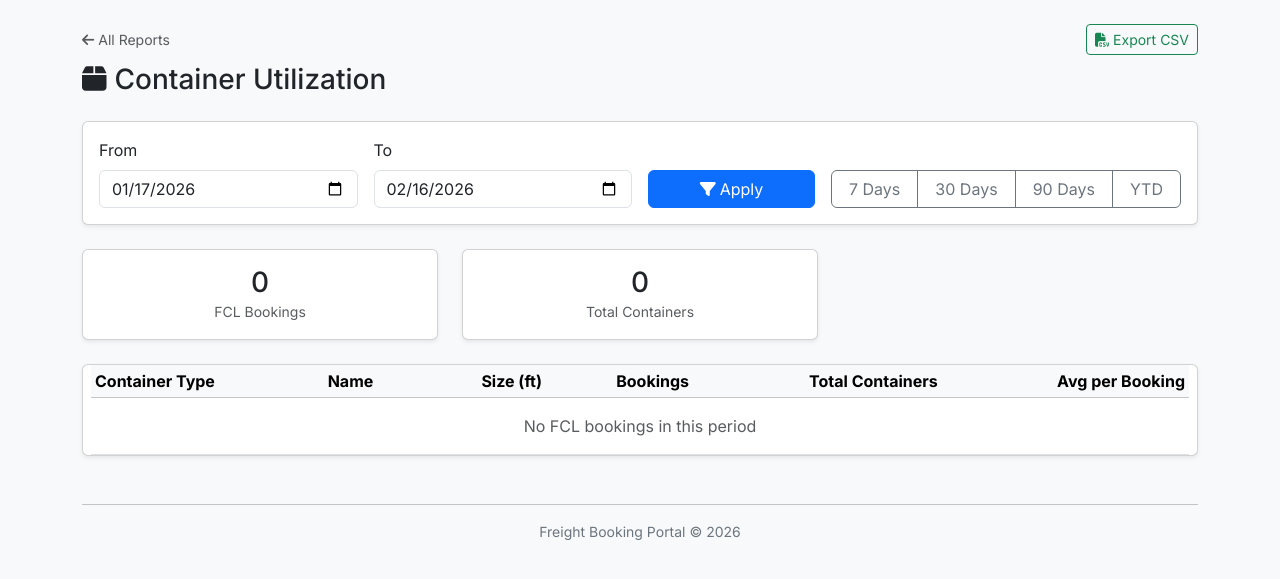
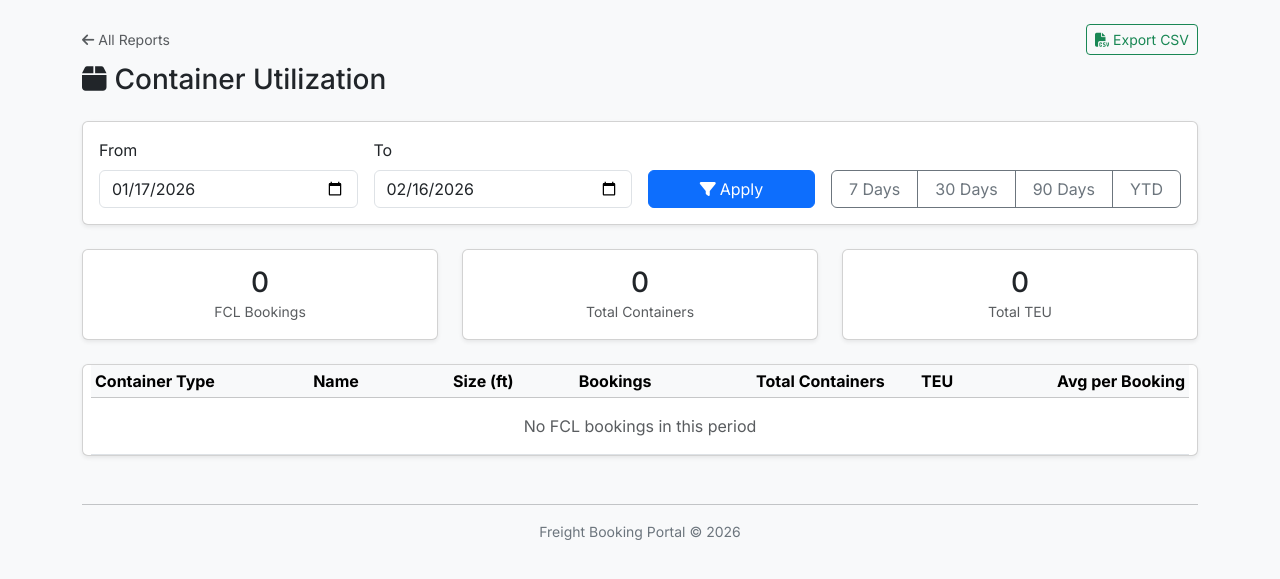
Before and after one commit to WingZero4/freight-booking-system, a Django app: page /ops/reports/container-utilization/ in a window 1280 px wide. Shown: the part 56-635 px from the top of the page. Run offline with Django 5.2, Linux system fonts and the light colour scheme; the visitor is signed in with stand-in values (Sample User, id 1); data that the repository does not hold is empty; parts of the project's set-up code (start-up, migrations or seed data) failed here and were passed over; some libraries are stand-ins or nearby versions.

Commit message:
Add TEU count to route analysis and container utilization reports
Both reports now calculate and display TEU (Twenty-foot Equivalent Units)
based on container_count * container_type.size_ft / 20. Route analysis
shows total containers and TEU per route. Container utilization shows
TEU per container type with grand total in summary cards. CSV exports
include the new columns.

Co-Authored-By: Claude Opus 4.6 <noreply@anthropic.com>

```diff
--- a/backend/bookings/report_views.py
+++ b/backend/bookings/report_views.py
@@ -2,7 +2,8 @@ import csv
 from datetime import timedelta, date as date_type
 
 from django.contrib.auth.decorators import login_required
-from django.db.models import Count, Avg, Sum, F, Q
+from django.db.models import Count, Avg, Sum, F, Q, Value, DecimalField
+from django.db.models.functions import Coalesce
 from django.db.models.functions import TruncMonth
 from django.http import HttpResponse
 from django.shortcuts import render, redirect
@@ -191,6 +192,11 @@ def ops_report_route_analysis(request):
         )
         .annotate(
             booking_count=Count('id'),
+            total_containers=Coalesce(Sum('container_count'), Value(0)),
+            total_teu=Coalesce(
+                Sum(F('container_count') * F('container_type__size_ft') / 20),
+                Value(0),
+            ),
             total_weight=Sum('total_weight_kg'),
             total_volume=Sum('total_volume_cbm'),
         )
@@ -200,12 +206,14 @@ def ops_report_route_analysis(request):
     if request.GET.get('format') == 'csv':
         response = _csv_response('route_analysis.csv')
         writer = csv.writer(response)
-        writer.writerow(['Origin Code', 'Origin Name', 'Dest Code', 'Dest Name', 'Bookings', 'Weight (kg)', 'Volume (CBM)'])
+        writer.writerow(['Origin Code', 'Origin Name', 'Dest Code', 'Dest Name',
+                         'Bookings', 'Containers', 'TEU', 'Weight (kg)', 'Volume (CBM)'])
         for row in data:
             writer.writerow([
                 row['origin_port__code'], row['origin_port__name'],
                 row['destination_port__code'], row['destination_port__name'],
-                row['booking_count'],
+                row['booking_count'], row['total_containers'],
+                row['total_teu'],
                 row['total_weight'] or 0, row['total_volume'] or 0,
             ])
         return response
@@ -313,6 +321,7 @@ def ops_report_container_utilization(request):
         .annotate(
             booking_count=Count('id'),
             total_containers=Sum('container_count'),
+            total_teu=Sum(F('container_count') * F('container_type__size_ft') / 20),
             avg_per_booking=Avg('container_count'),
         )
         .order_by('-total_containers')
@@ -321,17 +330,19 @@ def ops_report_container_utilization(request):
     totals = fcl_bookings.aggregate(
         total_bookings=Count('id'),
         grand_containers=Sum('container_count'),
+        grand_teu=Sum(F('container_count') * F('container_type__size_ft') / 20),
     )
 
     if request.GET.get('format') == 'csv':
         response = _csv_response('container_utilization.csv')
         writer = csv.writer(response)
-        writer.writerow(['Container Type', 'Name', 'Size (ft)', 'Bookings', 'Total Containers', 'Avg per Booking'])
+        writer.writerow(['Container Type', 'Name', 'Size (ft)', 'Bookings',
+                         'Total Containers', 'TEU', 'Avg per Booking'])
         for row in data:
             writer.writerow([
                 row['container_type__code'], row['container_type__name'],
                 row['container_type__size_ft'], row['booking_count'],
-                row['total_containers'] or 0,
+                row['total_containers'] or 0, row['total_teu'] or 0,
                 round(row['avg_per_booking'], 1) if row['avg_per_booking'] is not None else 0,
             ])
         return response
--- a/backend/templates/bookings/ops/report_container_util.html
+++ b/backend/templates/bookings/ops/report_container_util.html
@@ -32,6 +32,14 @@
             </div>
         </div>
     </div>
+    <div class="col-md-4">
+        <div class="card shadow-sm text-center">
+            <div class="card-body">
+                <h3 class="mb-0">{{ totals.grand_teu|default:"0" }}</h3>
+                <small class="text-muted">Total TEU</small>
+            </div>
+        </div>
+    </div>
 </div>
 
 <div class="card shadow-sm">
@@ -45,6 +53,7 @@
                         <th class="text-end">Size (ft)</th>
                         <th class="text-end">Bookings</th>
                         <th class="text-end">Total Containers</th>
+                        <th class="text-end">TEU</th>
                         <th class="text-end">Avg per Booking</th>
                     </tr>
                 </thead>
@@ -56,10 +65,11 @@
                         <td class="text-end">{{ row.container_type__size_ft }}</td>
                         <td class="text-end">{{ row.booking_count }}</td>
                         <td class="text-end">{{ row.total_containers }}</td>
+                        <td class="text-end">{{ row.total_teu|default:"0" }}</td>
                         <td class="text-end">{{ row.avg_per_booking|floatformat:1 }}</td>
                     </tr>
                     {% empty %}
-                    <tr><td colspan="6" class="text-muted text-center py-3">No FCL bookings in this period</td></tr>
+                    <tr><td colspan="7" class="text-muted text-center py-3">No FCL bookings in this period</td></tr>
                     {% endfor %}
                 </tbody>
             </table>
--- a/backend/templates/bookings/ops/report_route_analysis.html
+++ b/backend/templates/bookings/ops/report_route_analysis.html
@@ -24,6 +24,8 @@
                         <th>Origin</th>
                         <th>Destination</th>
                         <th class="text-end">Bookings</th>
+                        <th class="text-end">Containers</th>
+                        <th class="text-end">TEU</th>
                         <th class="text-end">Weight (kg)</th>
                         <th class="text-end">Volume (CBM)</th>
                     </tr>
@@ -34,11 +36,13 @@
                         <td><code>{{ row.origin_port__code }}</code> {{ row.origin_port__name }}</td>
                         <td><code>{{ row.destination_port__code }}</code> {{ row.destination_port__name }}</td>
                         <td class="text-end">{{ row.booking_count }}</td>
+                        <td class="text-end">{{ row.total_containers|default:"0" }}</td>
+                        <td class="text-end">{{ row.total_teu|default:"0" }}</td>
                         <td class="text-end">{{ row.total_weight|floatformat:0|default:"0" }}</td>
                         <td class="text-end">{{ row.total_volume|floatformat:2|default:"0" }}</td>
                     </tr>
                     {% empty %}
-                    <tr><td colspan="5" class="text-muted text-center py-3">No data for this period</td></tr>
+                    <tr><td colspan="7" class="text-muted text-center py-3">No data for this period</td></tr>
                     {% endfor %}
                 </tbody>
             </table>
```
